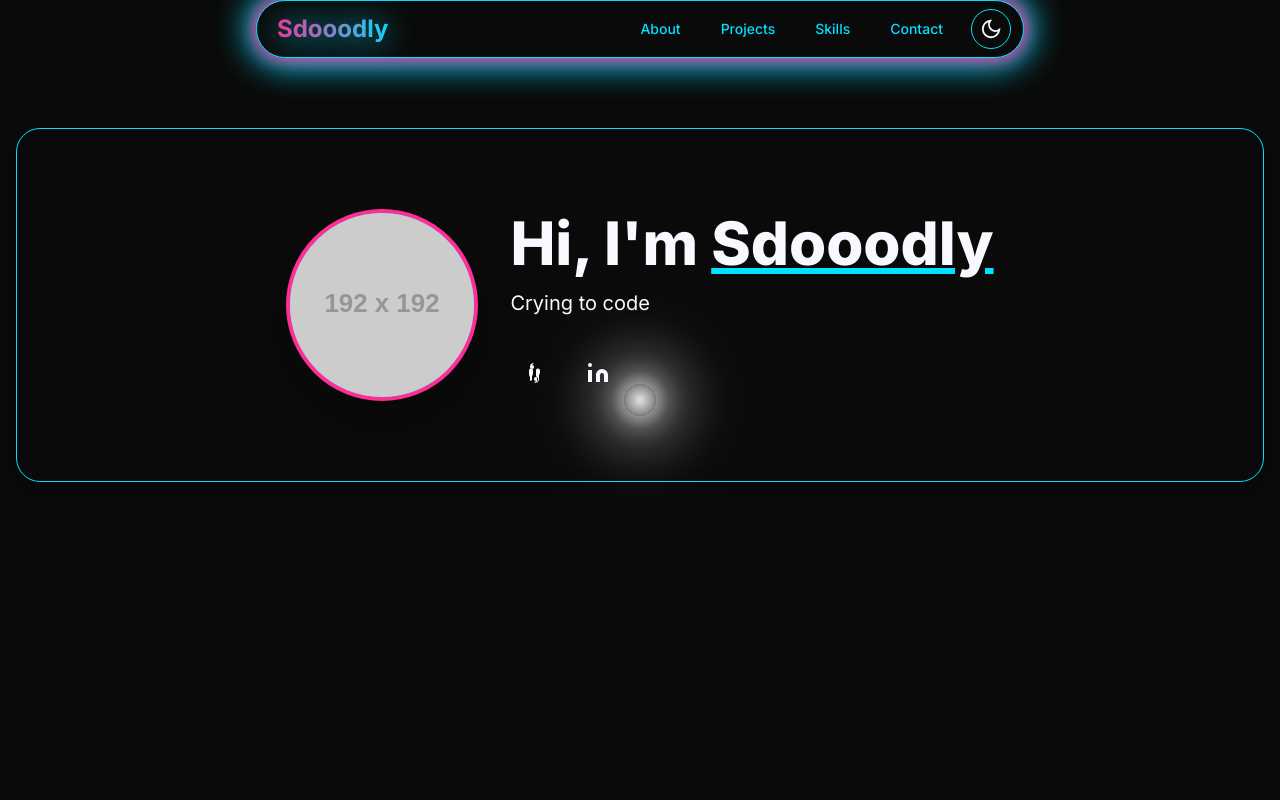
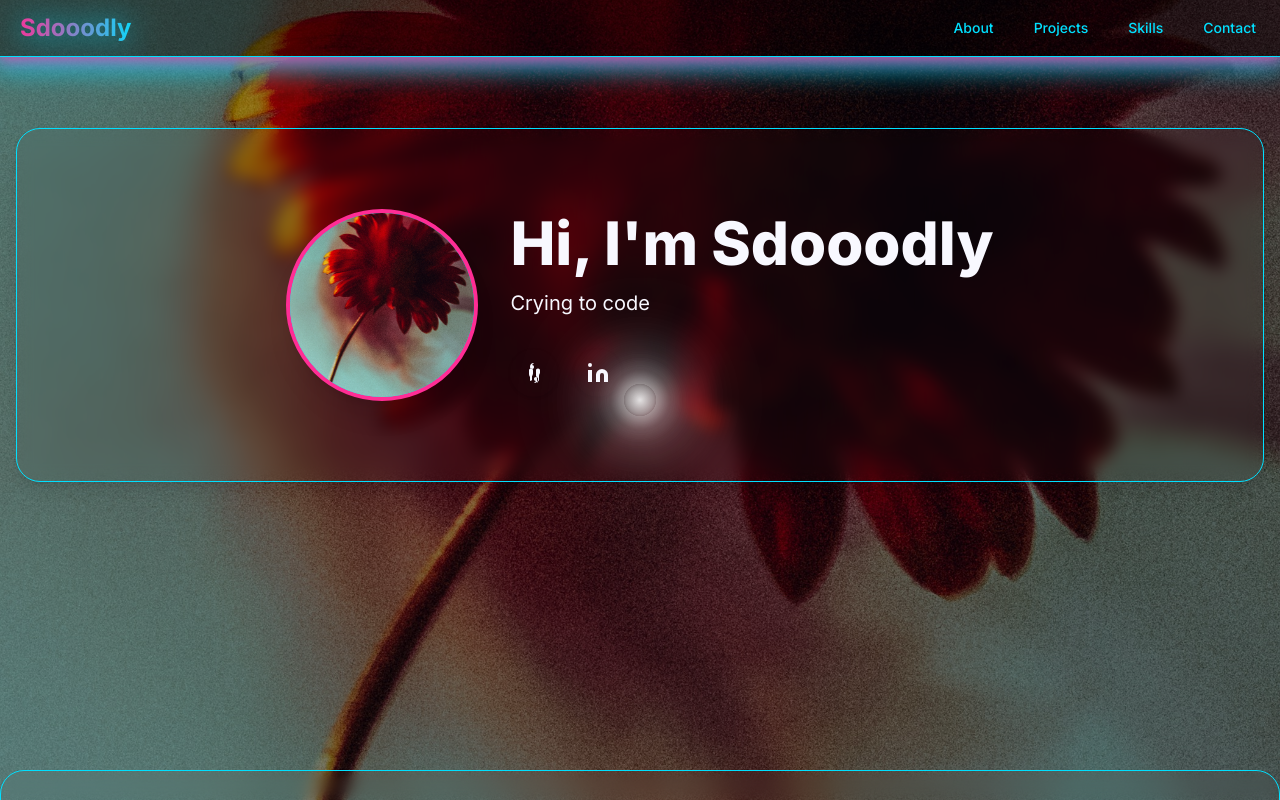
Before and after one commit to sdooodly/sdooodly.github.io, a React (Create React App) app: page / in a window 1280 px wide. Shown: the top 800 px of the page. Built offline with nearby package versions, Linux system fonts and the light colour scheme.

Commit message:
bg changes

```diff
--- a/public/index.html
+++ b/public/index.html
@@ -73,7 +73,7 @@
         --color-accent2: #00E0FF;
         --color-accent3: #B6FF2D;
         --color-text: #F8F8FF;
-        --color-glass: rgba(30,30,40,0.7);
+        --color-glass: rgba(30,30,40,0.18);
       }
       .light {
         --color-background: #F8F8FF;
@@ -81,7 +81,7 @@
         --color-accent2: #00B4D8;
         --color-accent3: #3A86FF;
         --color-text: #181818;
-        --color-glass: rgba(255,255,255,0.7);
+        --color-glass: rgba(255,255,255,0.18);
       }
       /* Apply Inter font globally */
       body {
--- a/src/App.js
+++ b/src/App.js
@@ -1,4 +1,4 @@
-import React, { useState, useEffect } from 'react';
+import React from 'react';
 import Navbar from './components/Navbar';
 import HeroSection from './components/HeroSection';
 import ProjectsSection from './components/ProjectsSection';
@@ -50,18 +50,8 @@ const App = () => {
     },
   ];
 
-  // Theme state and effect
-  const [theme, setTheme] = useState(() => {
-    return localStorage.getItem('theme') || 'dark';
-  });
-  useEffect(() => {
-    document.documentElement.classList.toggle('light', theme === 'light');
-    localStorage.setItem('theme', theme);
-  }, [theme]);
-  const toggleTheme = () => setTheme(theme === 'dark' ? 'light' : 'dark');
-
   return (
-    <div className={`min-h-screen bg-background text-text font-inter overflow-x-hidden`}>
+    <div className={`min-h-screen text-text font-inter overflow-x-hidden`}>
       {/* Unsplash flower fixed background with dark overlay */}
       <div
         className="fixed inset-0 w-full h-full -z-10 pointer-events-none"
@@ -70,13 +60,13 @@ const App = () => {
           backgroundSize: 'cover',
           backgroundPosition: 'center',
           backgroundAttachment: 'fixed',
-          filter: 'brightness(0.35)'
+          filter: 'none'
         }}
       >
-        <div className="absolute inset-0 bg-black/80" />
+        <div className="absolute inset-0 bg-black/40" />
       </div>
-      <Navbar theme={theme} toggleTheme={toggleTheme} />
-      <div className="space-y-24 md:space-y-32">
+      <Navbar />
+      <div className="space-y-12 md:space-y-16">
         <HeroSection />
         <ProjectsSection />
         <SkillsSection />
--- a/src/components/Footer.js
+++ b/src/components/Footer.js
@@ -1,7 +1,7 @@
 import React from 'react';
 
 const Footer = () => (
-  <footer className="bg-background py-8 text-center text-accent2 text-sm">
+  <footer className="py-8 text-center text-accent2 text-sm bg-black/40">
     <div className="container mx-auto px-4">
       <p className="bg-gradient-to-r from-accent to-accent2 text-transparent bg-clip-text">&copy; {new Date().getFullYear()} Sdooodly. All rights reserved.</p>
       <p className="mt-2">Built with <span className="text-accent">&hearts;</span> and React + Tailwind CSS.</p>
--- a/src/components/HeroSection.js
+++ b/src/components/HeroSection.js
@@ -10,15 +10,14 @@ const HeroSection = () => (
     <div className="relative z-10 bg-glass/80 backdrop-blur-glass border border-accent2 shadow-lg rounded-3xl p-10 md:p-20 flex flex-col md:flex-row items-center justify-center gap-8">
       <div className="w-32 h-32 md:w-48 md:h-48 bg-accent2 rounded-full overflow-hidden shadow-xl border-4 border-accent">
         <img
-          src="https://placehold.co/192x192/222/fff?text=Your+Photo"
+          src="/assets/flower.jpg"
           alt="Your Profile"
           className="w-full h-full object-cover"
-          onError={(e) => { e.target.onerror = null; e.target.src = 'https://placehold.co/192x192/222/fff?text=Your+Photo'; }}
         />
       </div>
       <div className="text-center md:text-left max-w-2xl">
         <h1 className="text-4xl md:text-6xl font-extrabold mb-4 leading-tight text-text">
-          Hi, I'm <span className="underline decoration-accent2">Sdooodly</span>
+          Hi, I'm <span>Sdooodly</span>
         </h1>
         <p className="text-lg md:text-xl text-text mb-8">
           Crying to code
--- a/src/components/Navbar.js
+++ b/src/components/Navbar.js
@@ -7,8 +7,8 @@ const MoonIcon = () => (
   <svg width="22" height="22" fill="none" stroke="currentColor" strokeWidth="2" viewBox="0 0 24 24"><path d="M21 12.79A9 9 0 1 1 11.21 3a7 7 0 0 0 9.79 9.79z"/></svg>
 );
 
-const Navbar = ({ theme, toggleTheme }) => (
-  <nav className="bg-background py-1 px-3 shadow-neon fixed top-0 left-1/2 transform -translate-x-1/2 max-w-5xl w-[99vw] md:w-[60vw] rounded-full z-50 border border-accent2">
+const Navbar = () => (
+  <nav className="py-1 px-3 shadow-neon fixed top-0 w-full z-50 border-b border-accent2 bg-black/40">
     <div className="container mx-auto flex justify-between items-center flex-wrap">
       <a href="#home" className="font-bold bg-gradient-to-r from-accent to-accent2 text-transparent bg-clip-text rounded-lg p-2 hover:text-accent2 transition-colors drop-shadow-[0_2px_16px_#00E0FF] text-lg md:text-2xl md:block hidden">
         Sdooodly
@@ -21,13 +21,6 @@ const Navbar = ({ theme, toggleTheme }) => (
         <a href="#projects" className="text-accent2 hover:text-accent px-3 py-2 rounded-md text-sm font-medium transition-colors">Projects</a>
         <a href="#skills" className="text-accent2 hover:text-accent px-3 py-2 rounded-md text-sm font-medium transition-colors">Skills</a>
         <a href="#contact" className="text-accent2 hover:text-accent px-3 py-2 rounded-md text-sm font-medium transition-colors">Contact</a>
-        <button
-          onClick={toggleTheme}
-          aria-label="Toggle theme"
-          className="ml-2 p-2 rounded-full border border-accent2 hover:bg-accent2 hover:text-background transition-colors focus:outline-none focus:ring-2 focus:ring-accent2"
-        >
-          {theme === 'light' ? <SunIcon /> : <MoonIcon />}
-        </button>
       </div>
     </div>
   </nav>
--- a/src/index.css
+++ b/src/index.css
@@ -6,7 +6,6 @@ body {
     margin: 0;
     -webkit-font-smoothing: antialiased;
     -moz-osx-font-smoothing: grayscale;
-    cursor: none;
 }
 
 /* Custom glowing cursor */
```
